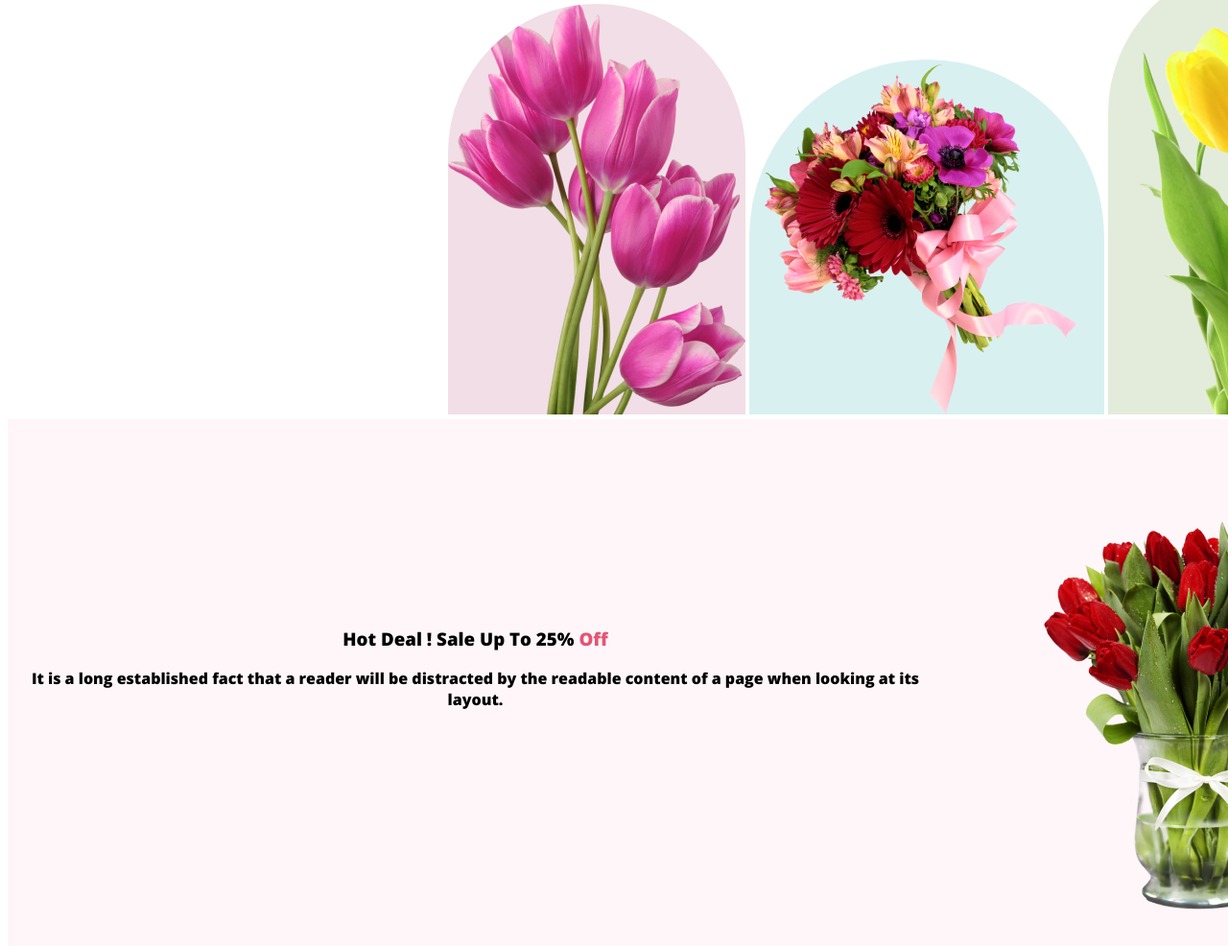
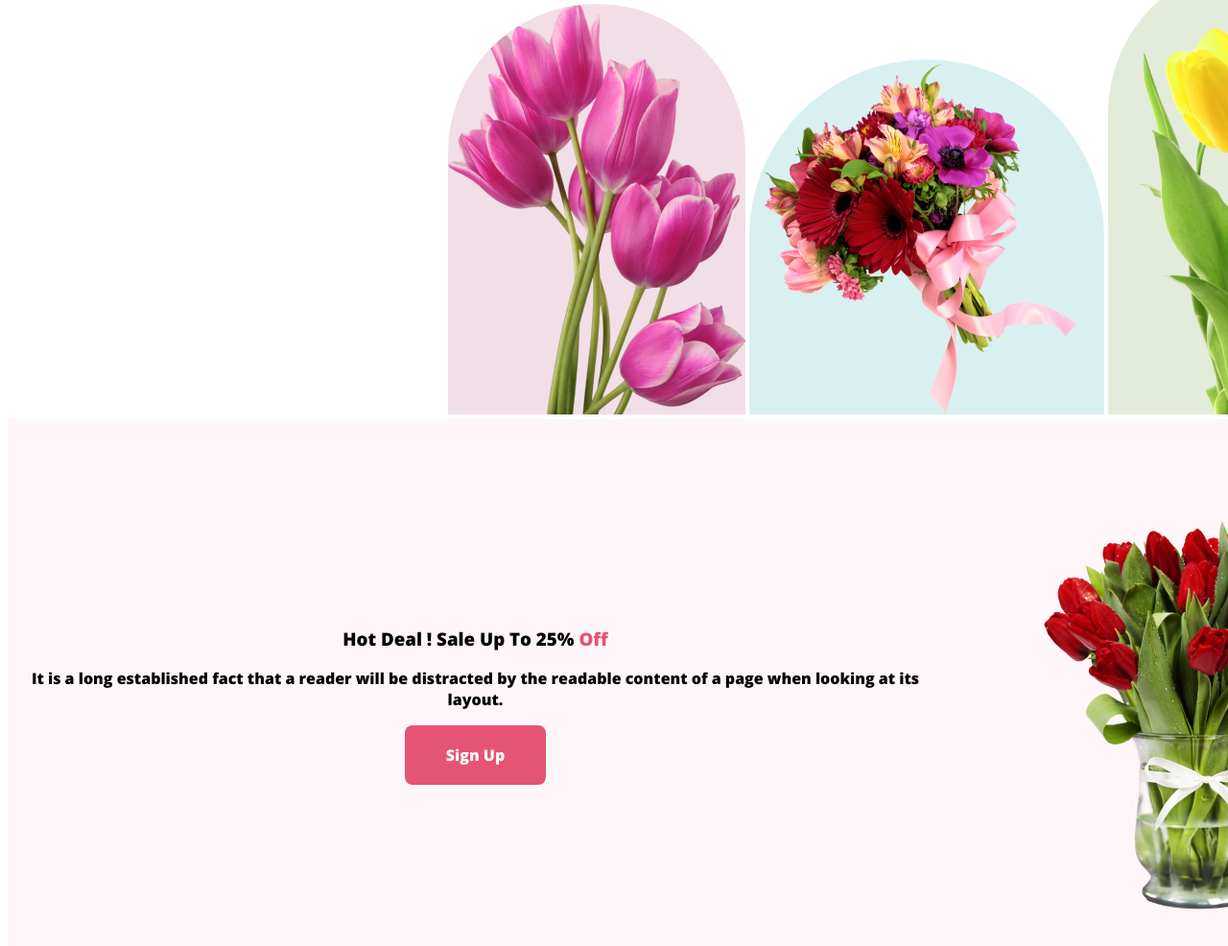
Before and after one commit to mdruqnuzzaman/flower-shop, a plain HTML site: page index.html in a window 1280 px wide. Shown: the part 980-1966 px from the top of the page at 96% size. Drawn offline with nearby package versions, Linux system fonts and the light colour scheme.

Commit message:
updated footer newfile finalg

```diff
--- a/index.html
+++ b/index.html
@@ -19,7 +19,7 @@
         <div class="content">
             <H1 class="head1">Let's make <br> beautiful flowers a  <br> part of your life.</H1>
             <p>It is a long established fact that a reader will be distracted by the readable <br> content of a page when looking at its layout. The point of using Lorem Ipsum is <br> that it has a more-or-less normal distribution of letters.</p>
-            <p class="btn"> <a href="#">Shop Now</a></p>
+            <p class="btn"> <a href="#"> <span class="shopbutton">Shop Now</span></a></p>
         </div>
 
     </section>
@@ -39,6 +39,7 @@
                  <div class="content"></div>
                 <h3>Hot Deal ! Sale Up To 25% <span class="bold">Off</span> </h3>
                 <p>It is a long established fact that a reader will be distracted by the readable content of a page when looking at its layout.</p>
+                <a class="signbtn" href="#">Sign Up</a>
             </div>
 
             <section>
--- a/styles.css
+++ b/styles.css
@@ -154,3 +154,14 @@ body{
     color: #E55473;
 
 }
+
+.signbtn{
+    color: white;
+    text-decoration: none;
+    border-radius: 8px;
+    background: #E55473;
+    display: inline-flex;
+    padding: 20px 43px;
+    align-items: flex-start;
+    gap: 10px;
+}
```
